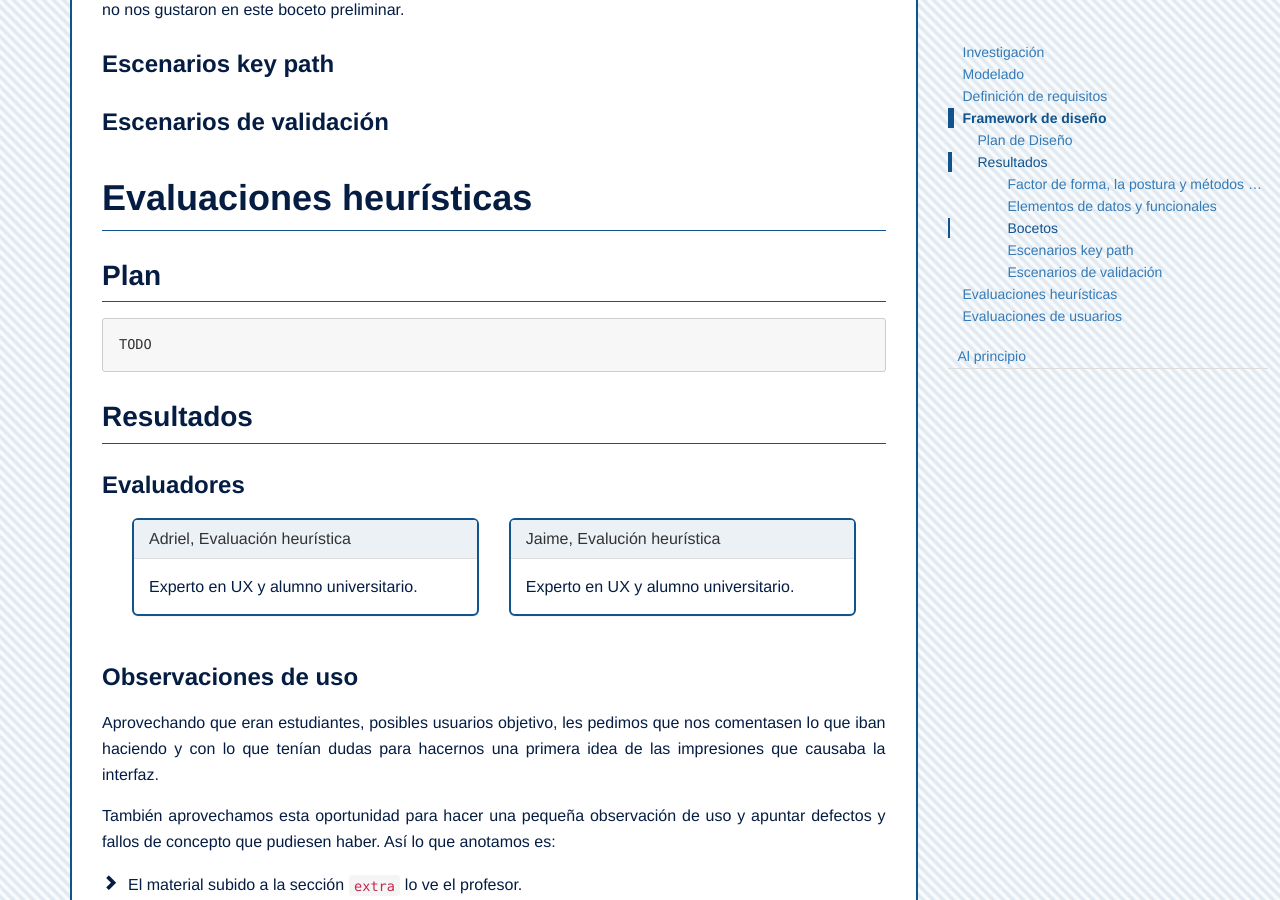
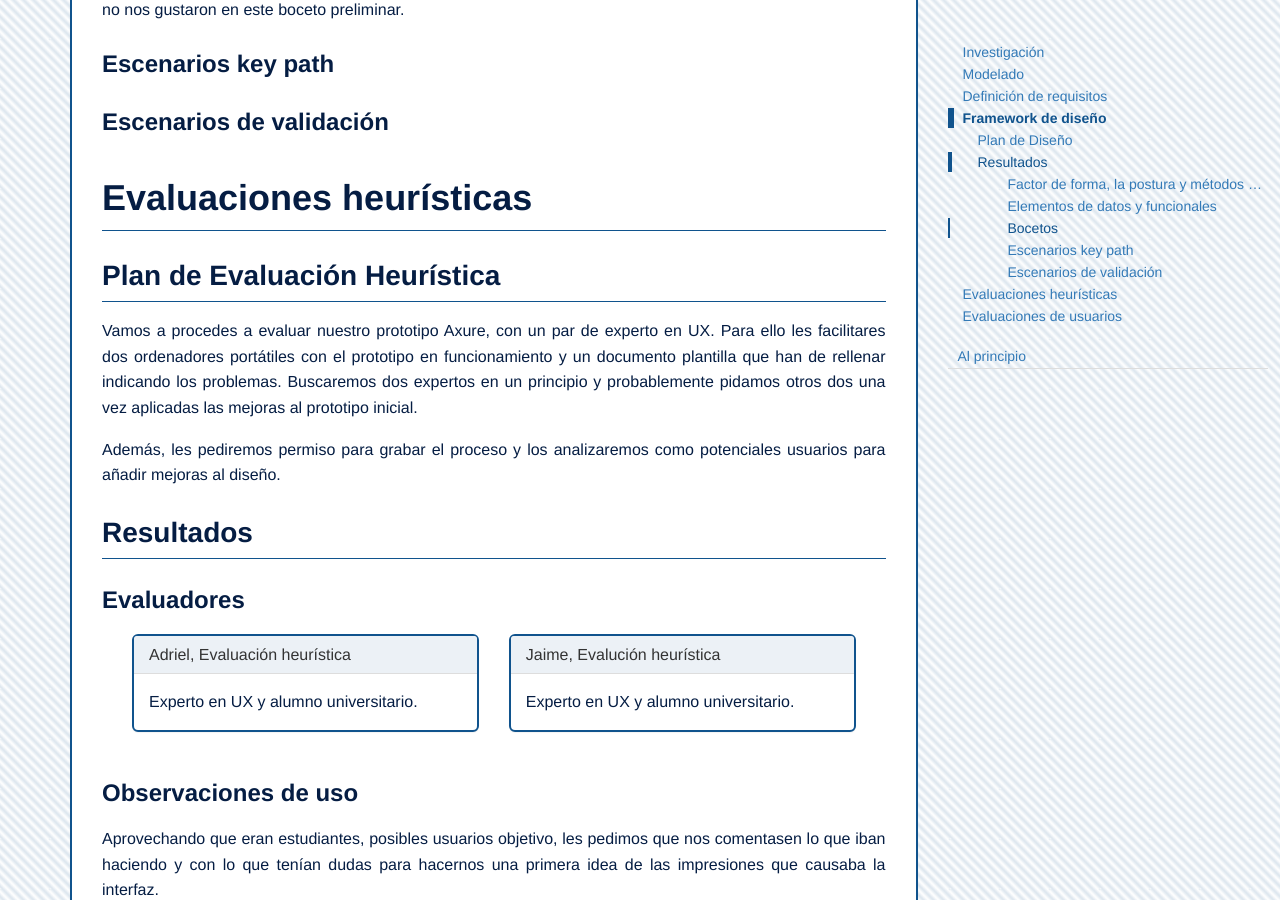
Before and after one commit to pblocz/cygnus-ux-interface-design, a Jekyll site: the page built from index.md, in a window 1280 px wide and 900 px high, scrolled down 17961 px. Built offline with Jekyll 4.4.1, drawn with Linux system fonts in a browser that asks for light colours; nearby versions of some CDN libraries.

Commit message:
plan heuristicas

```diff
--- a/index.md
+++ b/index.md
@@ -262,8 +262,9 @@ mostrar producto / fotos
 
 # Evaluaciones heurísticas
 
-## Plan
-	TODO
+## Plan de Evaluación Heurística
+
+{% include include_id page_id='plan-heuristicas' %}
 
 ## Resultados
 
```
Also changed, not shown: pages/plan-heuristicas.md (added, +9 -0 lines).
